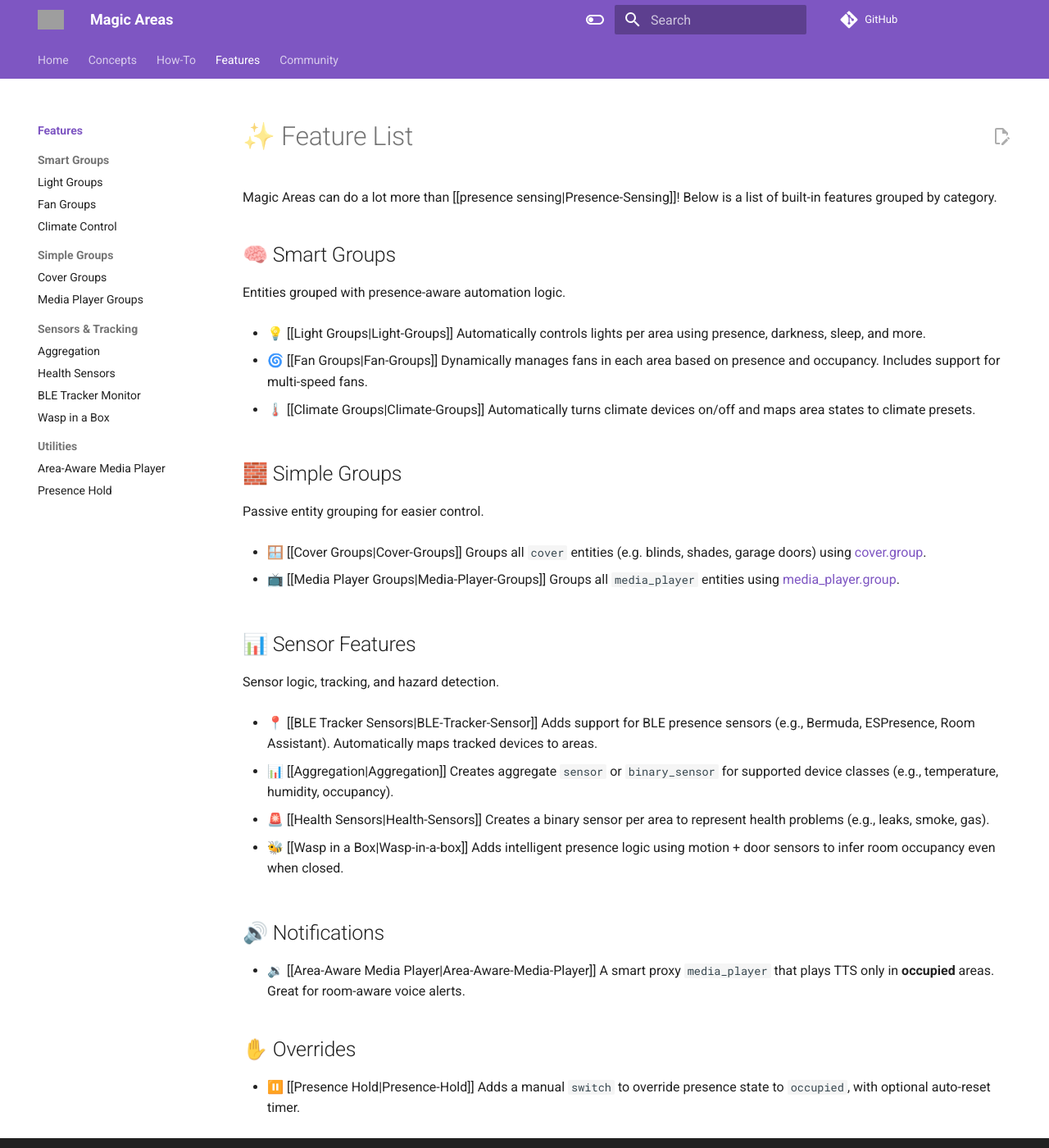
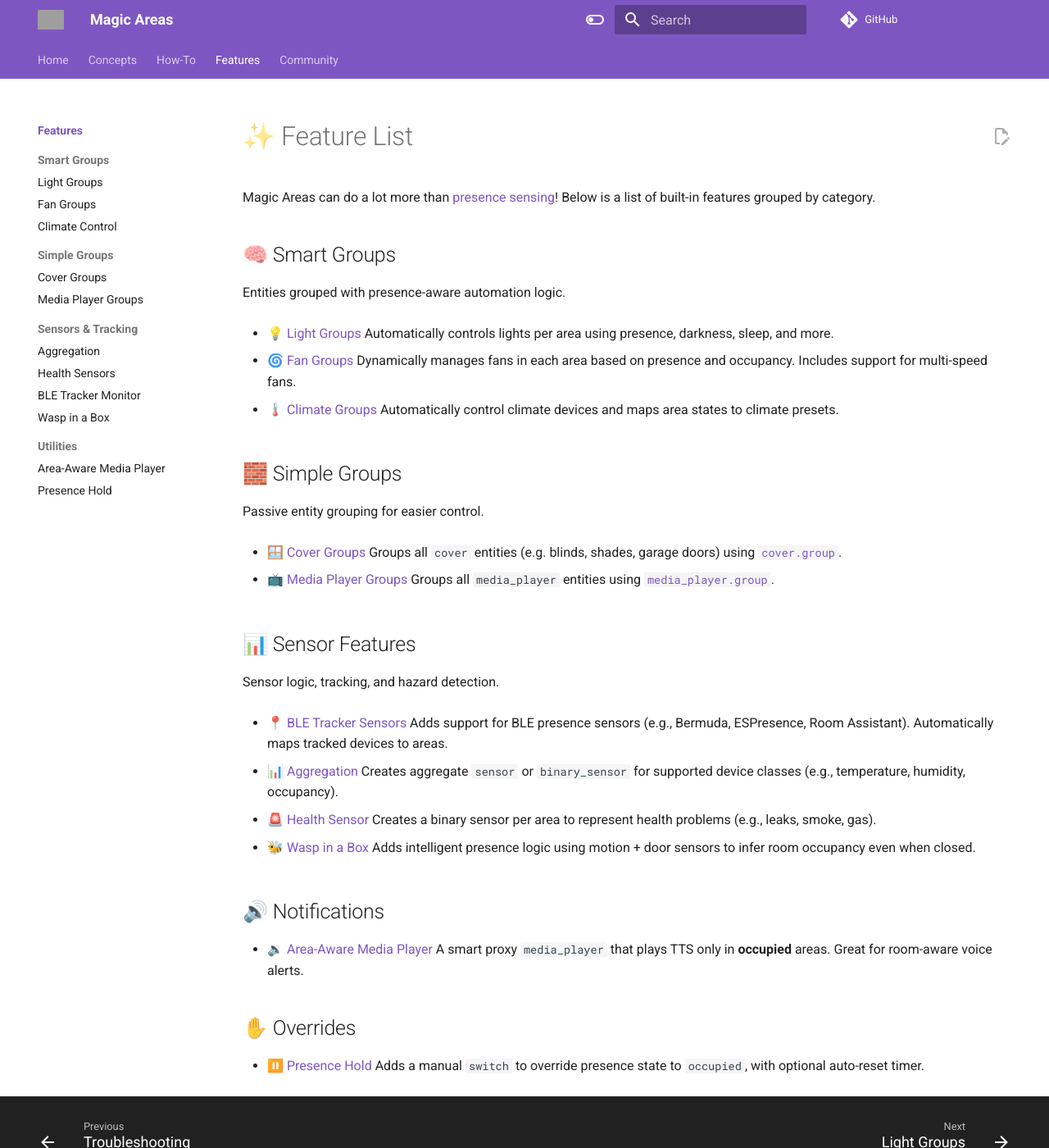
Before and after one commit to jseidl/hass-magic_areas, an MkDocs documentation site: the page built from docs/source/features/index.md, in a window 1280 px wide and 1400 px high. Shown: the whole window at 82% size. Built offline with MkDocs 1.6.1 and Material for MkDocs 9.7.7, drawn with Linux system fonts in a browser that asks for light colours; comment, search, counter and statistics services are not loaded; grey boxes are pictures that could not be loaded.

```diff
--- a/docs/source/features/index.md
+++ b/docs/source/features/index.md
@@ -1,50 +1,50 @@
 # ✨ Feature List
 
-Magic Areas can do a lot more than [[presence sensing|Presence-Sensing]]! Below is a list of built-in features grouped by category.
+Magic Areas can do a lot more than [presence sensing](../concepts/presence-sensing.md)! Below is a list of built-in features grouped by category.
 
 ## 🧠 Smart Groups
 Entities grouped with presence-aware automation logic.
 
-* 💡 [[Light Groups|Light-Groups]]
+* 💡 [Light Groups](light-groups.md)
   Automatically controls lights per area using presence, darkness, sleep, and more.
 
-* 🌀 [[Fan Groups|Fan-Groups]]
+* 🌀 [Fan Groups](fan-groups.md)
   Dynamically manages fans in each area based on presence and occupancy. Includes support for multi-speed fans.
 
-* 🌡️ [[Climate Groups|Climate-Groups]]
-  Automatically turns climate devices on/off and maps area states to climate presets.
+* 🌡️ [Climate Groups](climate-control.md)
+  Automatically control climate devices and maps area states to climate presets.
 
 ## 🧱 Simple Groups
 Passive entity grouping for easier control.
 
-* 🪟 [[Cover Groups|Cover-Groups]]
-  Groups all `cover` entities (e.g. blinds, shades, garage doors) using [cover.group](https://www.home-assistant.io/integrations/cover.group/).
+* 🪟 [Cover Groups](cover-groups.md)
+  Groups all `cover` entities (e.g. blinds, shades, garage doors) using [`cover.group`](https://www.home-assistant.io/integrations/cover.group/).
 
-* 📺 [[Media Player Groups|Media-Player-Groups]]
-  Groups all `media_player` entities using [media_player.group](https://www.home-assistant.io/integrations/media_player.group/).
+* 📺 [Media Player Groups](media-player-groups.md)
+  Groups all `media_player` entities using [`media_player.group`](https://www.home-assistant.io/integrations/media_player.group/).
 
 
 ## 📊 Sensor Features
 Sensor logic, tracking, and hazard detection.
 
-* 📍 [[BLE Tracker Sensors|BLE-Tracker-Sensor]]
+* 📍 [BLE Tracker Sensors](ble-tracker-monitor.md)
   Adds support for BLE presence sensors (e.g., Bermuda, ESPresence, Room Assistant). Automatically maps tracked devices to areas.
 
-* 📊 [[Aggregation|Aggregation]]
+* 📊 [Aggregation](aggregation.md)
   Creates aggregate `sensor` or `binary_sensor` for supported device classes (e.g., temperature, humidity, occupancy).
 
-* 🚨 [[Health Sensors|Health-Sensors]]
+* 🚨 [Health Sensor](health-sensor.md)
   Creates a binary sensor per area to represent health problems (e.g., leaks, smoke, gas).
 
-* 🐝 [[Wasp in a Box|Wasp-in-a-box]]
+* 🐝 [Wasp in a Box](wasp-in-a-box.md)
   Adds intelligent presence logic using motion + door sensors to infer room occupancy even when closed.
 
 ## 🔊 Notifications
 
-* 🔉 [[Area-Aware Media Player|Area-Aware-Media-Player]]
+* 🔉 [Area-Aware Media Player](area-aware-media-player.md)
   A smart proxy `media_player` that plays TTS only in **occupied** areas. Great for room-aware voice alerts.
 
 ## ✋ Overrides
 
-* ⏸️ [[Presence Hold|Presence-Hold]]
+* ⏸️ [Presence Hold](presence-hold.md)
   Adds a manual `switch` to override presence state to `occupied`, with optional auto-reset timer.
```
Also changed, not shown: docs/source/index.md (+12 -25 lines).
